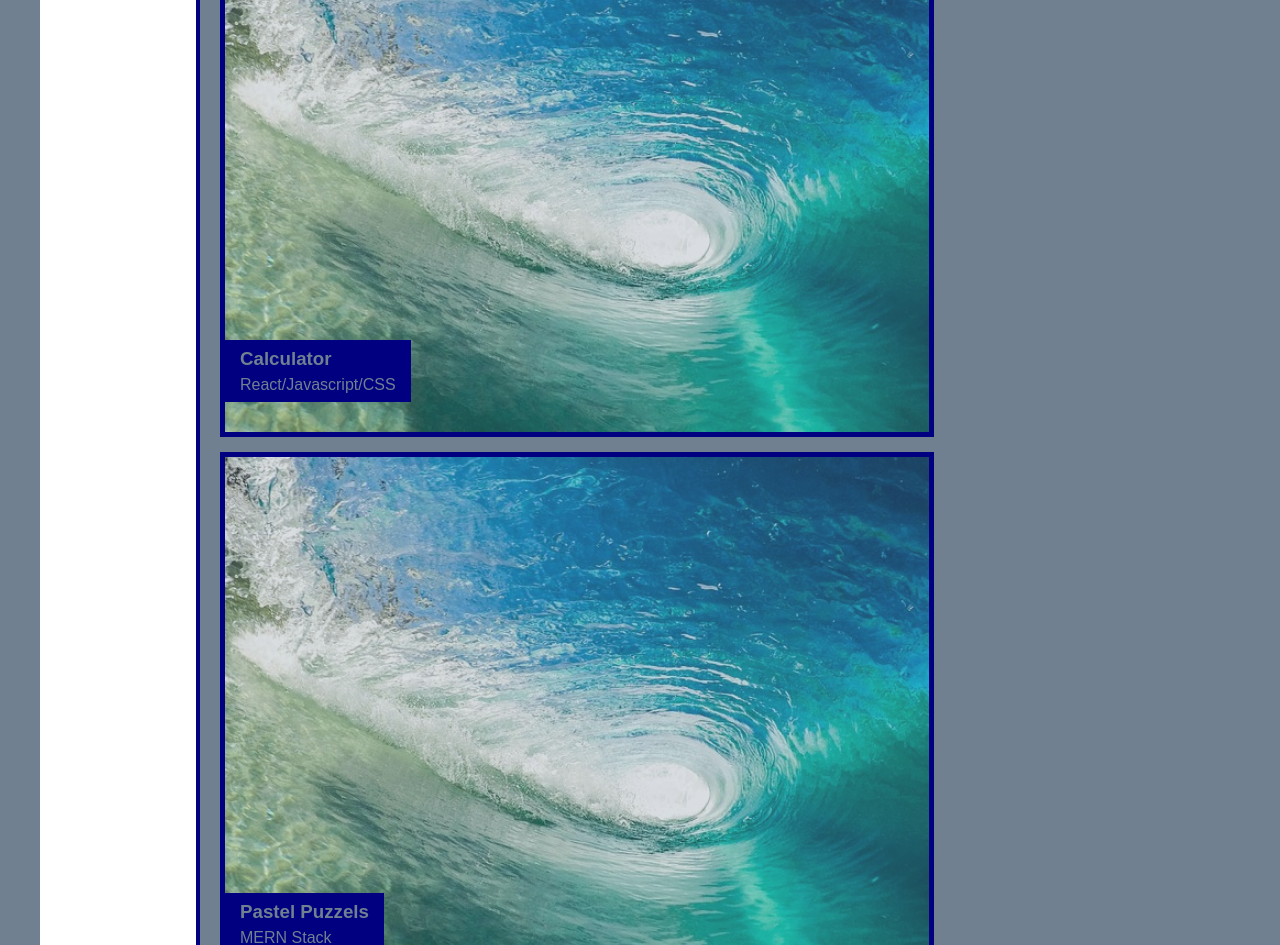
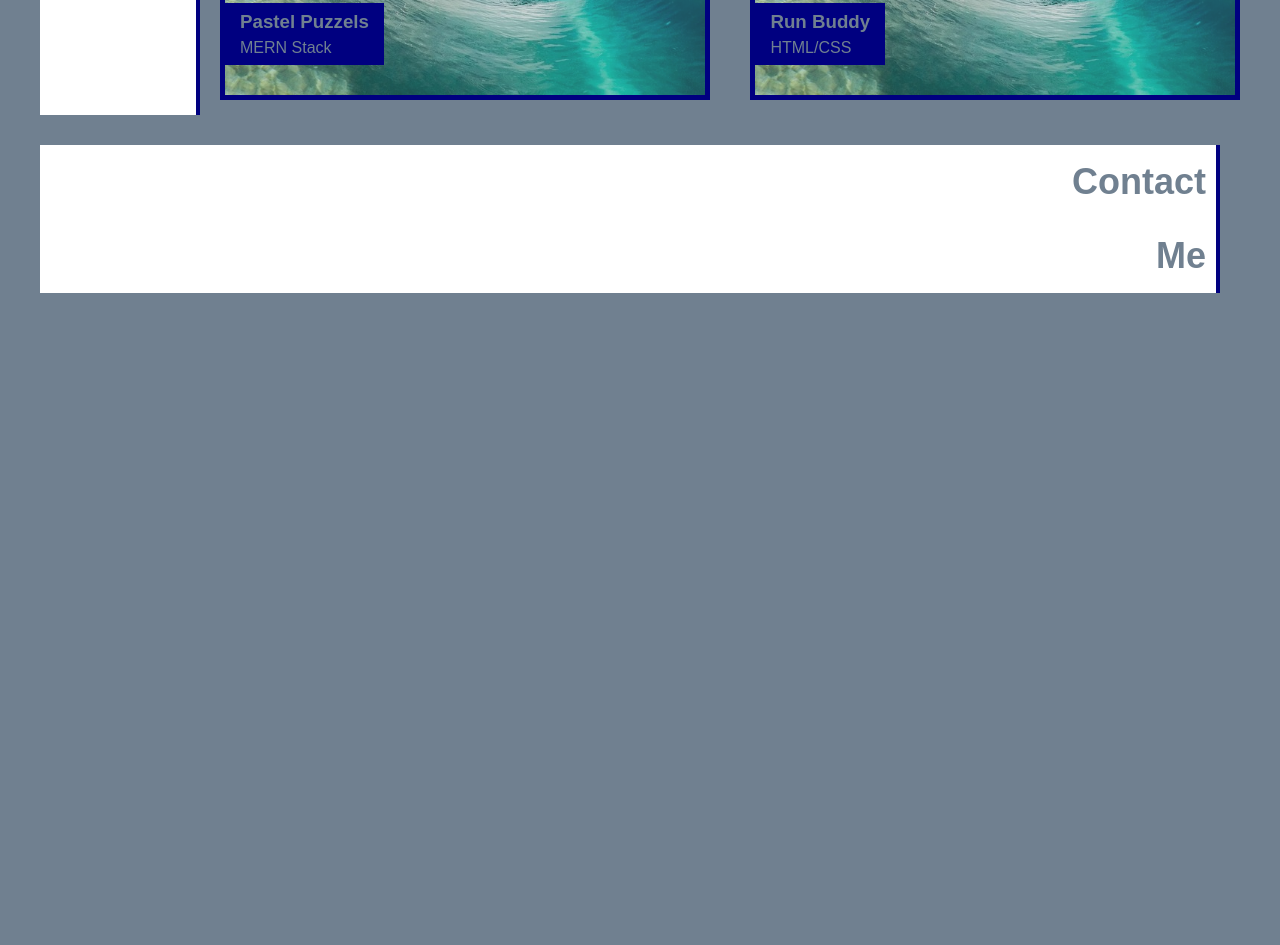
Before and after one commit to dmharrison/dmh_professional_portfolio, a plain HTML site: page index.html in a window 1280 px wide. Shown: the part 1730-2675 px from the top of the page. After the commit the page ends 2023 px from the top, so only its background shows below. Drawn offline with Linux system fonts and the light colour scheme.

Commit message:
created a footer section

```diff
--- a/assets/style.css
+++ b/assets/style.css
@@ -127,7 +127,7 @@ header nav{
 
 .card{
     position: relative;
-    width: 70%;
+    width: 48%;
     margin-bottom: 15px;
     border: 5px solid navy;
 }
--- a/index.html
+++ b/index.html
@@ -120,6 +120,14 @@
                 </div>
             </div>
         </section>
+        <!-- foot section -->
+        <footer id="contact">
+            <div class="aside-section">
+                <h2>Contact</h2>
+                <h2>Me</h2>
+            </div>
+
+        </footer>
 
     </main>
 
```
